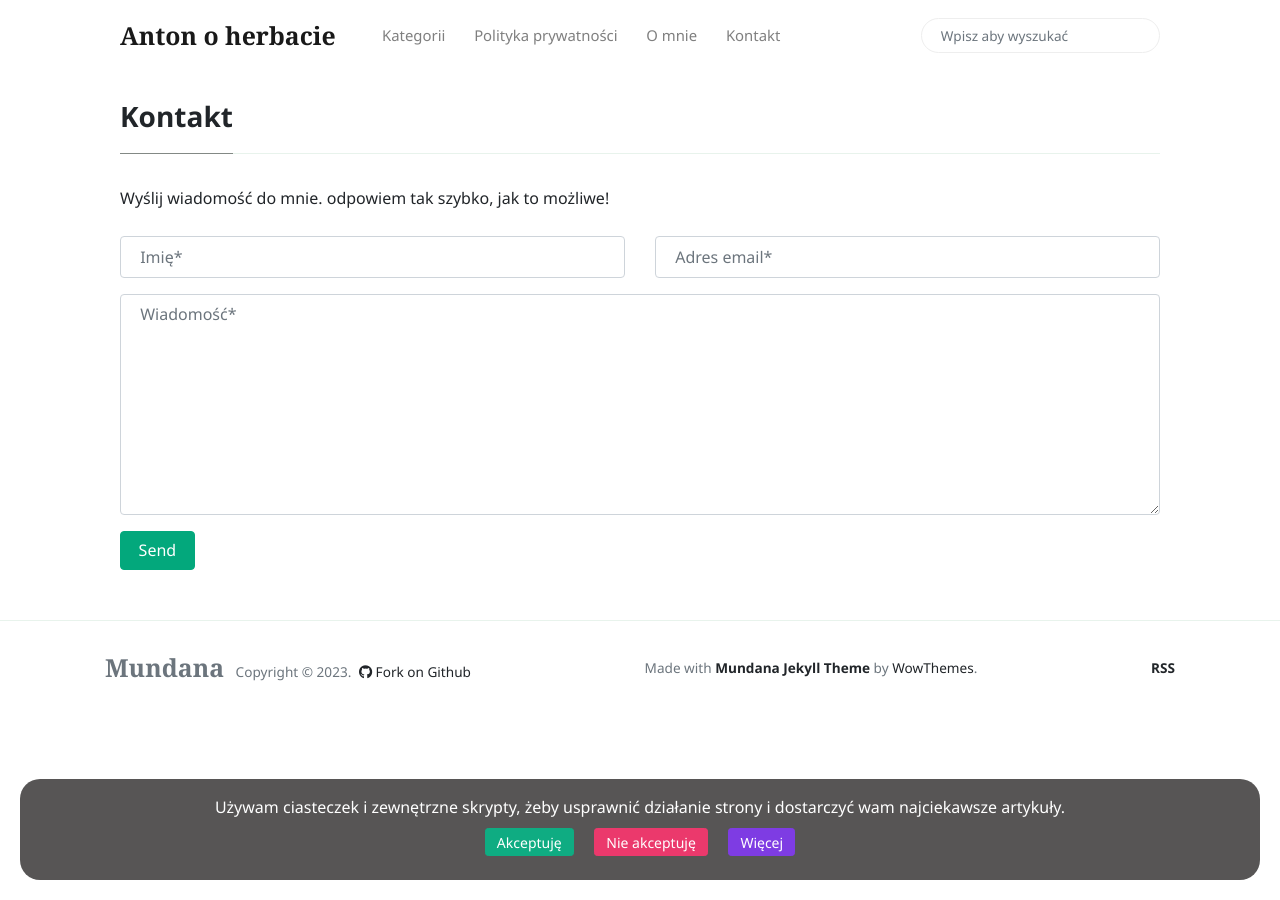
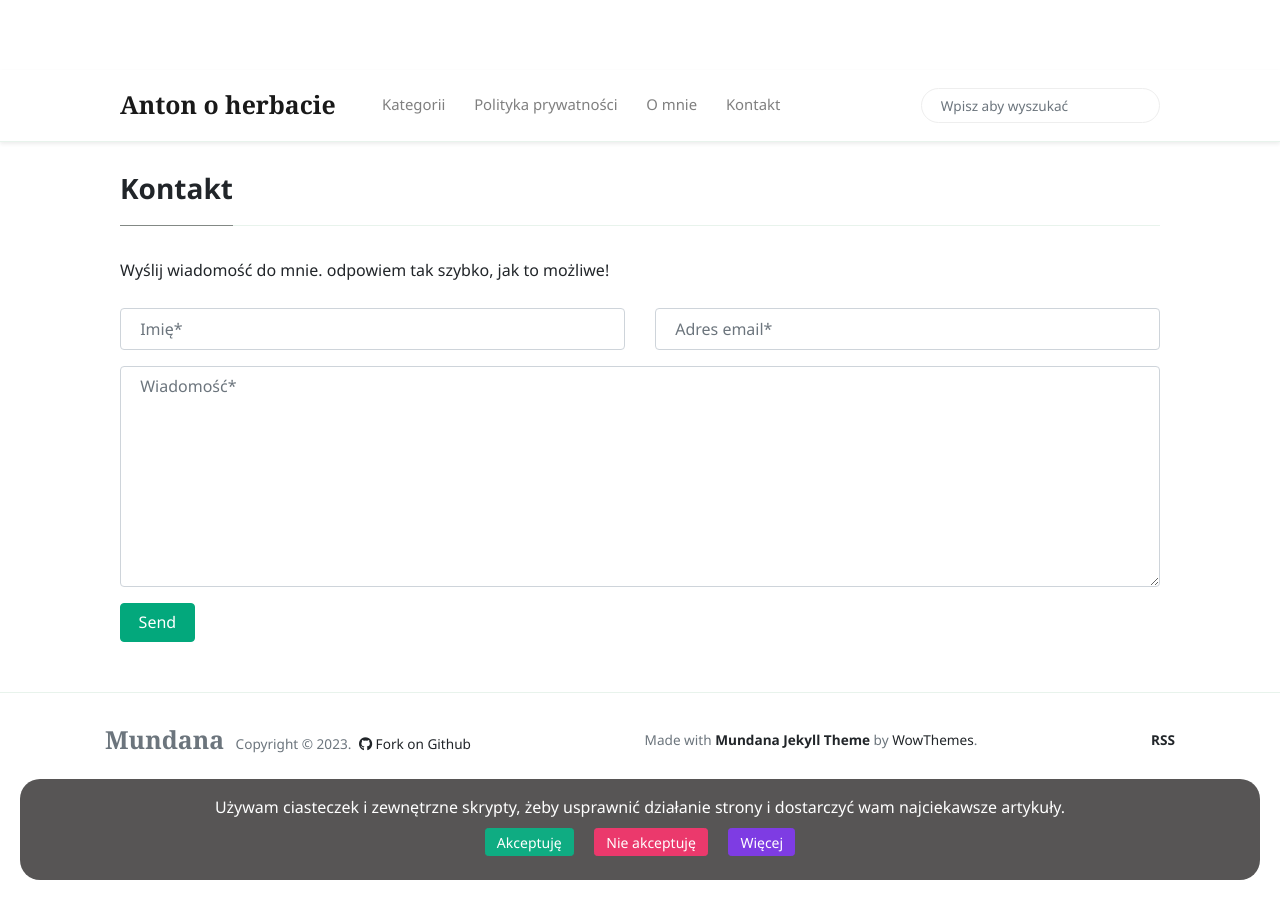
Before and after one commit to asiomchen/asiomchen.github.io, a Jekyll site: the page built from _pages/contact.md, in a window 1280 px wide. Built offline with Jekyll 4.4.1, drawn with Linux system fonts in a browser that asks for light colours; nearby versions of some CDN libraries.

Commit message:
navbar fix first try

```diff
--- a/_layouts/default.html
+++ b/_layouts/default.html
@@ -36,10 +36,10 @@
 <body class="{% if page.url == "/" %} homefirstpage {% endif %}">
 
     <!-- Navbar -->
-    <nav id="MagicMenu" class="topnav navbar navbar-expand-lg navbar-light bg-white fixed-top">
+    <nav id="MagicMenu" class="topnav navbar navbar-expand-md navbar-light bg-white border-bottom shadow-sm">
     <div class="container">
         <a class="navbar-brand" href="{{ site.baseurl }}/index.html"><strong>{{site.name}}</strong></a>
-        <button class="navbar-toggler collapsed" type="button" data-toggle="collapse" data-target="#navbarColor02" aria-controls="navbarColor02" aria-expanded="false" aria-label="Toggle navigation button">
+        <button class="navbar-toggler" type="button" data-toggle="collapse" data-target="#navbarColor02" aria-controls="navbarColor02" aria-expanded="false" aria-label="Toggle navigation button">
         <span class="navbar-toggler-icon"></span>
         </button>
         <div class="navbar-collapse collapse" id="navbarColor02">
```
